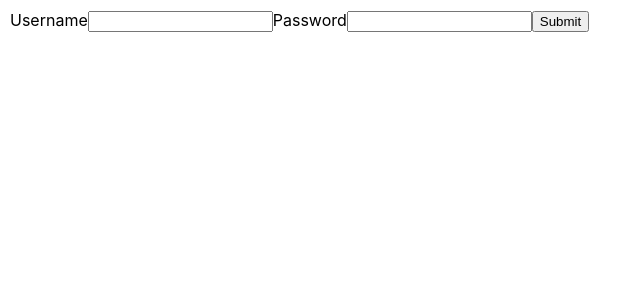
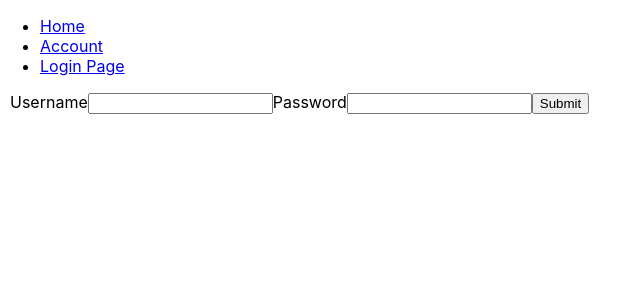
Before and after one commit to nikitasheremet/closetly-frontend, a React (Create React App) app: page /login in a window 1280 px wide. Shown: the top 300 px of the page, without its empty margins (0-641 px from the left). Built offline with nearby package versions, Linux system fonts and the light colour scheme.

Commit message:
Add fake pages for routinng and authentication development

```diff
--- /dev/null
+++ b/src/Account.tsx
@@ -0,0 +1,28 @@
+// import React, {useEffect, useState} from 'react';
+import {
+    Link
+  } from "react-router-dom";
+
+function Account() {
+ return (
+  <div>
+      <div>
+      <nav>
+          <ul>
+            <li>
+              <Link to="/">Home</Link>
+            </li>
+            <li>
+              <Link to="/account">Account</Link>
+            </li>
+            <li>
+              <Link to="/login">Login Page</Link>
+            </li>
+          </ul>
+        </nav>
+  </div>
+  </div>
+ )
+}
+
+export default Account;
--- a/src/App.tsx
+++ b/src/App.tsx
@@ -1,37 +1,31 @@
-import React, {useEffect, useState} from 'react';
-import axios from 'axios'
+import {useEffect} from 'react';
 import './App.css';
+import {
+  BrowserRouter,
+  Switch,
+  Route,
+} from "react-router-dom";
+import Account from "./Account"
+import Login from "./Login"
+import Main from "./Main"
 
 function App() {
-  const [formData, setFormData] = useState({username: '', password: ''})
-  const handleSubmit = async (event) => {
-    event.preventDefault()
-    const token = localStorage.getItem('closetlyToken')
-    const {username, password} = formData
-    const loginResult = await axios.post("http://localhost:3000/login", {
-      username, password, token
-    })
-    if (loginResult.data.createdToken) {
-      localStorage.setItem('closetlyToken', JSON.stringify(loginResult.data.createdToken))
-    }
-    if (loginResult.data.loggedIn) {
-      console.log("Redirect the user please!!")
-    }
-  }
-
-  const updateData = (updateEvent: React.FormEvent<HTMLInputElement>): void => {
-    const {currentTarget: {name: formKey, value}} = updateEvent
-    setFormData(formData => ({...formData, [formKey]: value}))
-  }
- return (
-   <form style={{margin: 10}} onSubmit={handleSubmit} action="http://localhost:3000/login" method="post">
-     <label htmlFor="username">Username</label>
-     <input id="username" name="username" type="text" value={formData.username} onChange={updateData}/>
-     <label htmlFor="password">Password</label>
-     <input id="password" name="password" type="password" value={formData.password} onChange={updateData}/>
-     <button type="submit">Submit</button>
-   </form>
- )
+  return (
+  <BrowserRouter
+  >
+    {console.log("@@")}
+      <Switch>
+        <Route path="/account">
+          <Account />
+        </Route>
+        <Route path="/login">
+          <Login />
+        </Route>
+        <Route path="/">
+          <Main />
+        </Route>
+      </Switch>
+  </BrowserRouter>)
 }
 
 export default App;
--- /dev/null
+++ b/src/Login.tsx
@@ -0,0 +1,55 @@
+import React, { useState} from 'react';
+import axios from 'axios'
+import {
+    Link
+  } from "react-router-dom";
+
+function Login() {
+    const [formData, setFormData] = useState({username: '', password: ''})
+    const handleSubmit = async (event) => {
+      event.preventDefault()
+      const token = localStorage.getItem('closetlyToken')
+      const {username, password} = formData
+      const loginResult = await axios.post("http://localhost:3000/login", {
+        username, password, token
+      })
+      if (loginResult.data.createdToken) {
+        localStorage.setItem('closetlyToken', JSON.stringify(loginResult.data.createdToken))
+      }
+      if (loginResult.data.loggedIn) {
+        console.log("Redirect the user please!!")
+      }
+    }
+
+    const updateData = (updateEvent: React.FormEvent<HTMLInputElement>): void => {
+      const {currentTarget: {name: formKey, value}} = updateEvent
+      setFormData(formData => ({...formData, [formKey]: value}))
+    }
+   return (
+    <div>
+    <nav>
+        <ul>
+          <li>
+            <Link to="/">Home</Link>
+          </li>
+          <li>
+            <Link to="/account">Account</Link>
+          </li>
+          <li>
+            <Link to="/login">Login Page</Link>
+          </li>
+        </ul>
+      </nav>
+
+     <form style={{margin: 10}} onSubmit={handleSubmit} action="http://localhost:3000/login" method="post">
+       <label htmlFor="username">Username</label>
+       <input id="username" name="username" type="text" value={formData.username} onChange={updateData}/>
+       <label htmlFor="password">Password</label>
+       <input id="password" name="password" type="password" value={formData.password} onChange={updateData}/>
+       <button type="submit">Submit</button>
+     </form>
+     </div>
+   )
+}
+
+export default Login;
--- /dev/null
+++ b/src/Main.tsx
@@ -0,0 +1,26 @@
+// import React, {useEffect, useState} from 'react';
+import {
+    Link
+  } from "react-router-dom";
+
+function Main() {
+ return (
+  <div>
+      <nav>
+          <ul>
+            <li>
+              <Link to="/">Home</Link>
+            </li>
+            <li>
+              <Link to="/account">Account</Link>
+            </li>
+            <li>
+              <Link to="/login">Login Page</Link>
+            </li>
+          </ul>
+        </nav>
+  </div>
+ )
+}
+
+export default Main;
```
